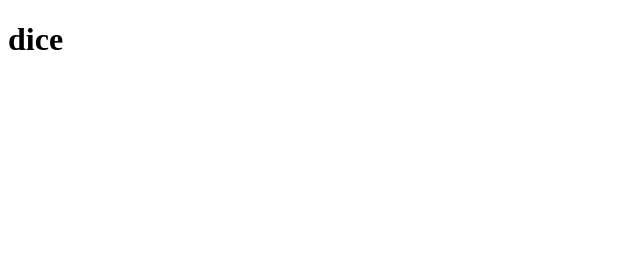
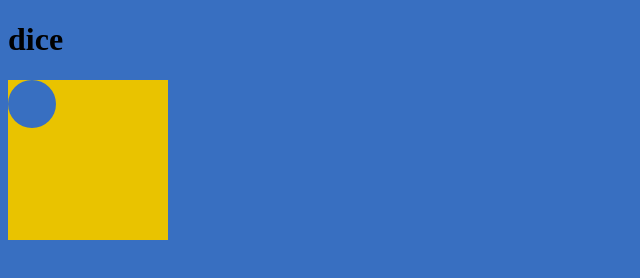
Before and after one commit to cobi-maness/flexbox-dice-model, a plain HTML site: page index.html in a window 1280 px wide. Shown: the whole page, without its empty margins (0-640 px from the left). Drawn offline with Linux system fonts and the light colour scheme.

Commit message:
added flex box files

```diff
--- /dev/null
+++ b/css/style.css
@@ -0,0 +1,23 @@
+html, body{
+    height:100%;
+    width:100%;
+    background-color:#386FC1;
+}
+div{
+    display:flex;
+    flex-direction:row;
+    width:10em;
+    height:10em;
+    background-color:#E9C300;
+}
+span::before{
+    width:3em;
+    height:3em;
+    background-color:#386FC1;
+    display:inline-flex;
+    content:'';
+    border-radius:10em;
+
+}
+
+}
--- a/index.html
+++ b/index.html
@@ -1,10 +1,14 @@
 <!doctype html>
 <html lang="en">
 <head>
+    <link rel='stylesheet' href='css/style.css'>
     <meta charset="UTF-8">
     <title>flexbox-dice-model</title>
 </head>
 <body>
     <h1>dice</h1>
+    <div>
+        <span></span>
+    </div>
 </body>
 </html>
```
